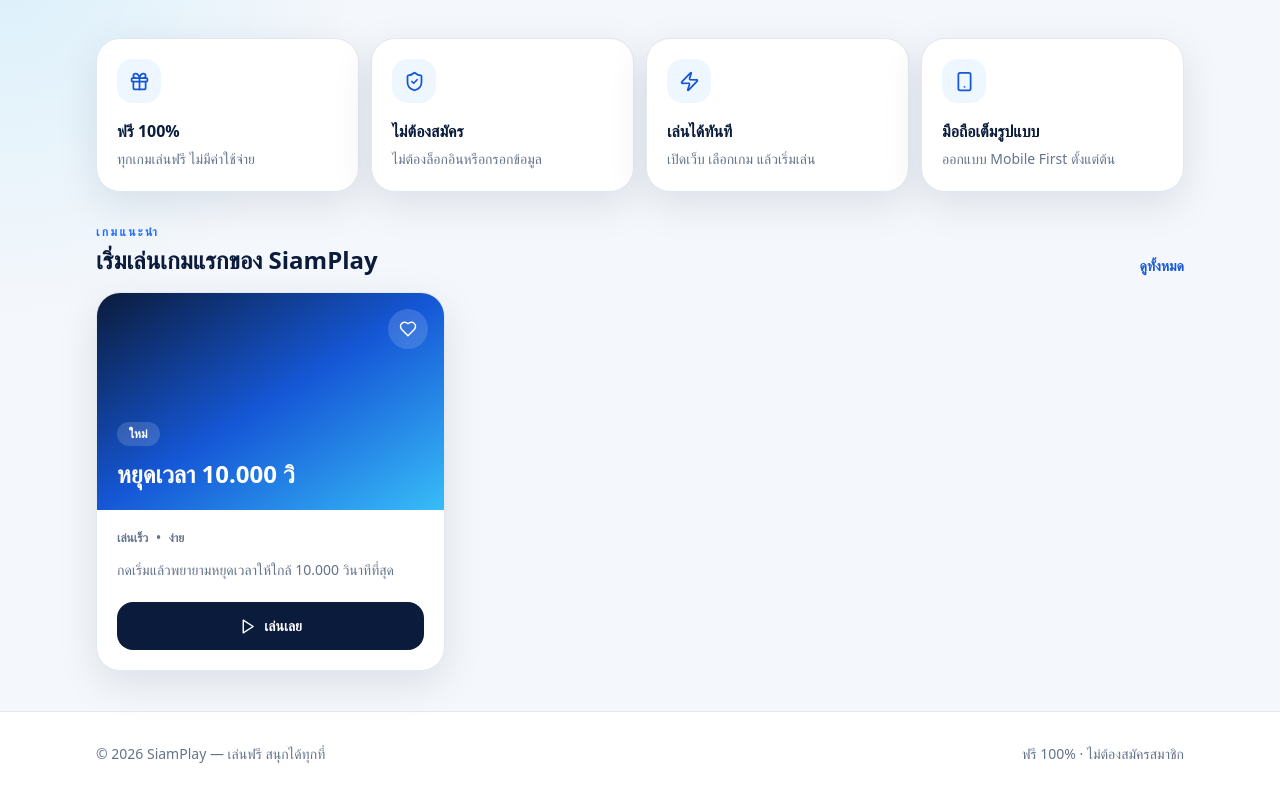
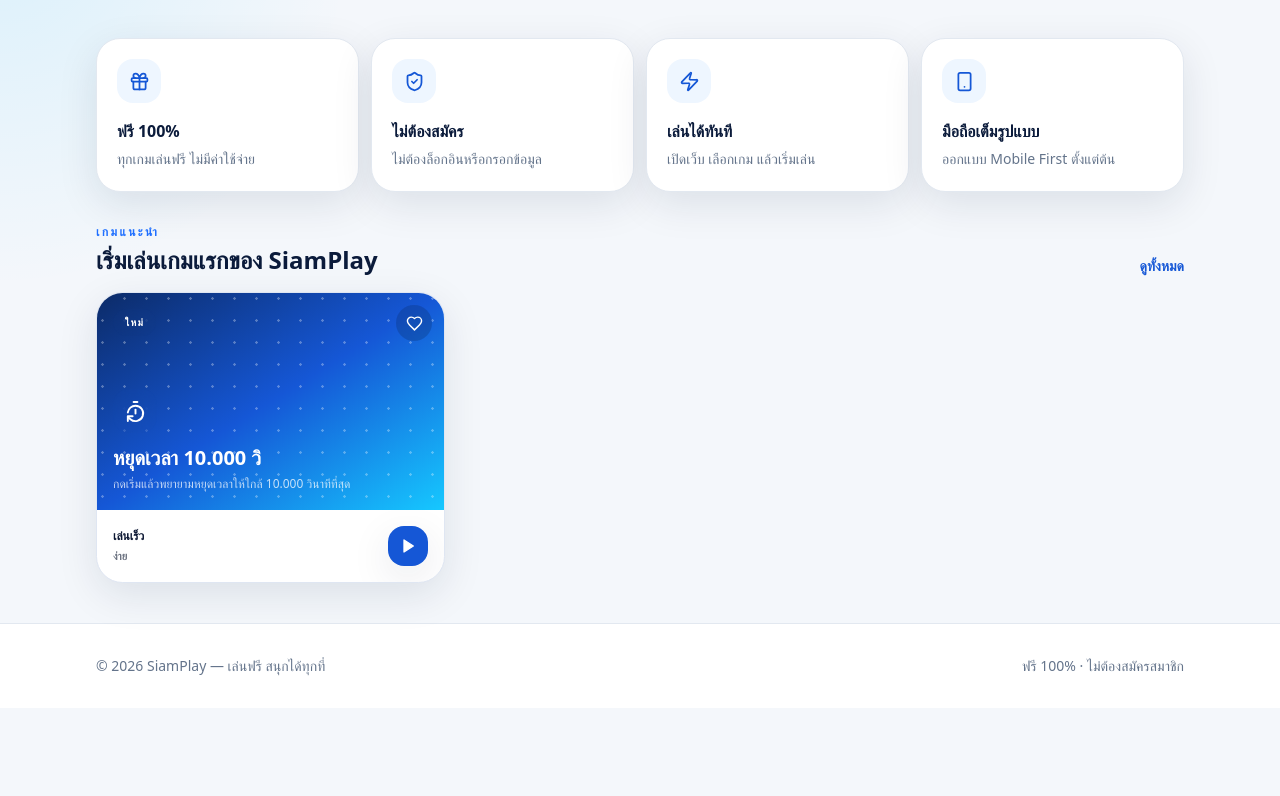
Before and after one commit to UnknownCode-2026/siamplay, a Next.js app: page / in a window 1280 px wide. Shown: the part 481-1277 px from the top of the page. After the commit the page ends 1189 px from the top, so only its background shows below. Built offline with nearby package versions, Linux system fonts and the light colour scheme.

Commit message:
feat(v1.2): redesign components/games/GameCard.tsx

```diff
--- a/components/games/GameCard.tsx
+++ b/components/games/GameCard.tsx
@@ -1,20 +1,20 @@
 "use client";
 
 import Link from "next/link";
-import { Heart, Play } from "lucide-react";
+import { Heart, Play, TimerReset } from "lucide-react";
 import { useEffect, useState } from "react";
 import type { GameDefinition } from "@/types/game";
 import { STORAGE_KEYS, safeRead, safeWrite } from "@/lib/storage";
 
-export function GameCard({ game }: { game: GameDefinition }) {
+export function GameCard({ game, compact = false }: { game: GameDefinition; compact?: boolean }) {
   const [favorite, setFavorite] = useState(false);
 
   useEffect(() => {
-    const favorites = safeRead<string[]>(STORAGE_KEYS.favorites, []);
-    setFavorite(favorites.includes(game.id));
+    setFavorite(safeRead<string[]>(STORAGE_KEYS.favorites, []).includes(game.id));
   }, [game.id]);
 
-  function toggleFavorite() {
+  function toggleFavorite(e: React.MouseEvent) {
+    e.preventDefault();
     const favorites = safeRead<string[]>(STORAGE_KEYS.favorites, []);
     const next = favorites.includes(game.id) ? favorites.filter((id) => id !== game.id) : [...favorites, game.id];
     safeWrite(STORAGE_KEYS.favorites, next);
@@ -22,27 +22,26 @@
   }
 
   return (
-    <article className="overflow-hidden rounded-3xl border border-slate-200 bg-white shadow-soft">
-      <div className="relative aspect-[16/10] bg-gradient-to-br from-siam-900 via-siam-600 to-sky-400 p-5 text-white">
-        <div className="absolute right-4 top-4">
-          <button onClick={toggleFavorite} aria-label="เพิ่มเกมโปรด" className="grid h-10 w-10 place-items-center rounded-full bg-white/15 backdrop-blur">
-            <Heart size={18} fill={favorite ? "currentColor" : "none"} />
-          </button>
-        </div>
-        <div className="flex h-full flex-col justify-end">
-          <span className="w-fit rounded-full bg-white/15 px-3 py-1 text-xs font-bold">ใหม่</span>
-          <h3 className="mt-3 text-2xl font-black">{game.name}</h3>
+    <Link href={game.route} className="game-card group overflow-hidden rounded-[1.65rem] border surface shadow-soft">
+      <div className={`relative overflow-hidden bg-gradient-to-br from-[#0c2b68] via-[#1557d6] to-[#16c8ff] ${compact ? "aspect-[1/1]" : "aspect-[16/10]"}`}>
+        <div className="absolute inset-0 opacity-30" style={{ backgroundImage: "radial-gradient(circle at 25% 25%, white 0 1px, transparent 1.5px)", backgroundSize: "22px 22px" }} />
+        <div className="absolute left-4 top-4 rounded-full bg-white/12 px-3 py-1.5 text-[10px] font-black uppercase tracking-[.12em] text-white backdrop-blur">ใหม่</div>
+        <button onClick={toggleFavorite} aria-label="เกมโปรด" className="absolute right-3 top-3 grid h-9 w-9 place-items-center rounded-full bg-black/15 text-white backdrop-blur">
+          <Heart size={17} fill={favorite ? "currentColor" : "none"} />
+        </button>
+        <div className="absolute inset-x-0 bottom-0 p-4 text-white">
+          <div className="mb-3 grid h-11 w-11 place-items-center rounded-2xl bg-white/14 backdrop-blur"><TimerReset size={23}/></div>
+          <h3 className={`font-black leading-tight ${compact ? "text-base" : "text-xl"}`}>{game.name}</h3>
+          {!compact && <p className="mt-1 line-clamp-2 text-xs leading-5 text-white/75">{game.description}</p>}
         </div>
       </div>
-      <div className="p-5">
-        <div className="flex flex-wrap gap-2 text-xs font-bold text-slate-500">
-          <span>{game.category}</span><span>•</span><span>{game.difficulty}</span>
+      <div className="flex items-center justify-between gap-3 p-4">
+        <div className="min-w-0">
+          <p className="truncate text-xs font-black text-main">{game.category}</p>
+          <p className="mt-1 text-[11px] font-bold text-muted">{game.difficulty}</p>
         </div>
-        <p className="mt-3 text-sm leading-6 text-slate-500">{game.description}</p>
-        <Link href={game.route} className="mt-5 inline-flex min-h-12 w-full items-center justify-center gap-2 rounded-2xl bg-siam-900 px-5 py-3 text-sm font-black text-white">
-          <Play size={17} /> เล่นเลย
-        </Link>
+        <span className="grid h-10 w-10 shrink-0 place-items-center rounded-2xl bg-siam-600 text-white shadow-soft"><Play size={16} fill="currentColor"/></span>
       </div>
-    </article>
+    </Link>
   );
 }
```
